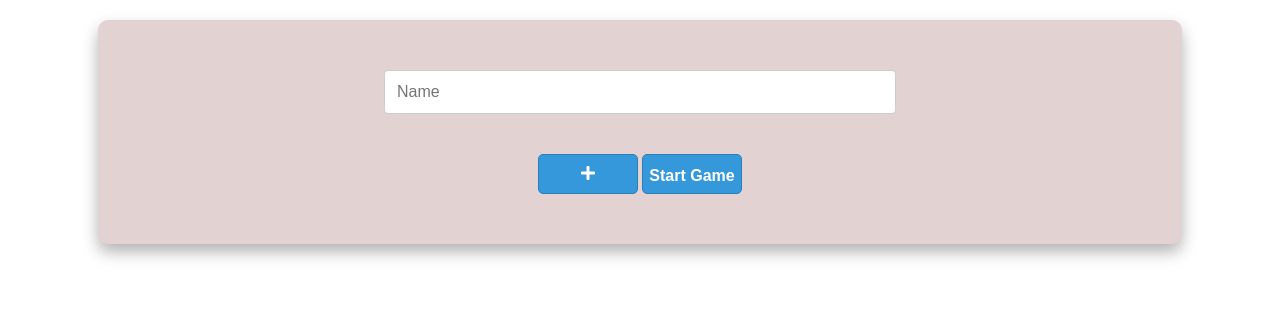
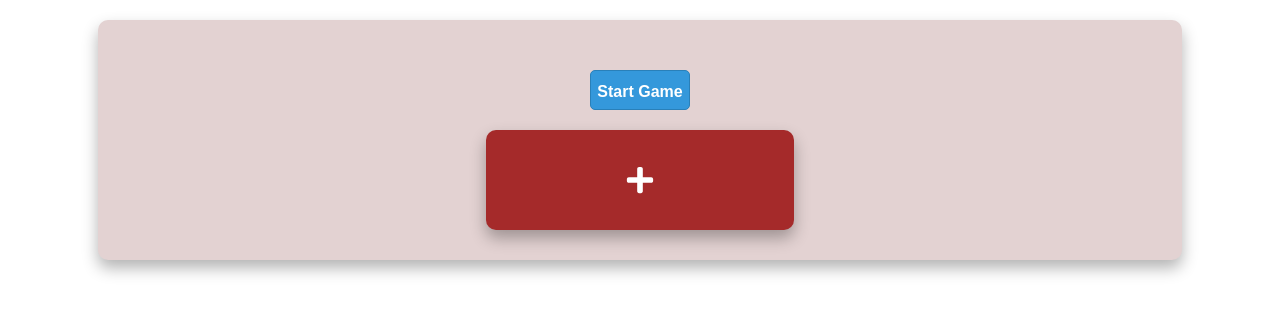
Before and after one commit to MichaelBusso/Get-to-100, a React (Create React App) app: page / in a window 1280 px wide. Shown: the top 314 px of the page. Built offline with nearby package versions, Linux system fonts and the light colour scheme.

Commit message:
27/11/2023 13:35

```diff
--- a/src/components/Login.jsx
+++ b/src/components/Login.jsx
@@ -5,7 +5,7 @@ import React, { useState } from 'react';
 
 const Login = ({ setGameStarted, gamePlayers }) => {
 
-    const joinsTheGameHandler = (player) => {
+    const joinsTheGameHandler = (player, e) => {
         if (!player.inGame) {
             player.index = gamePlayers.length;
             player.number = Math.floor(Math.random() * 10);
@@ -25,14 +25,10 @@ const Login = ({ setGameStarted, gamePlayers }) => {
         return storedData ? JSON.parse(storedData) : [];
     }
 
-    const [name, setName] = useState('');
     const [users, setUsers] = useState(getFromLocalStorage('users'));
 
-    const inputChangeHandler = (event) => {
-        setName(event.target.value);
-    }
-
     const addHandler = () => {
+        const name = prompt('Enter new user name')
         if (name === '') {
             return alert('Invalid name!');
         }
@@ -43,21 +39,10 @@ const Login = ({ setGameStarted, gamePlayers }) => {
         myUsers.push({ name: name, scores: [], id: users.length, inGame: false });
         localStorage.setItem('users', JSON.stringify(myUsers));
         setUsers(myUsers);
-        setName('');
     }
 
     return (
         <div className='loginContainer'>
-            <input
-                type="text"
-                value={name}
-                onChange={inputChangeHandler}
-                placeholder='Name'
-            />
-            <Button
-                action={addHandler}
-                value={<FaPlus />}
-            />
             <Button
                 action={setGameStarted}
                 value='Start Game'
@@ -73,8 +58,10 @@ const Login = ({ setGameStarted, gamePlayers }) => {
                         <p>{user.scores.join(' , ')}</p>
                     </div>
                 ))}
+                <div className='addPlayerButton' onClick={addHandler}>
+                    <FaPlus />
+                </div>
             </div>
-
         </div>
     )
 }
--- a/src/components/components style/Login.css
+++ b/src/components/components style/Login.css
@@ -28,9 +28,10 @@ input {
     box-sizing: border-box;
 }
 
-.playerContainer {
+.playerContainer,
+.addPlayerButton {
     width: 30%;
-    height: auto;
+    min-height: 100px;
     background-color: brown;
     color: #fff;
     border-radius: 10px;
@@ -38,7 +39,15 @@ input {
     user-select: none;
 }
 
-.playerContainer:hover {
+.addPlayerButton {
+    display: flex;
+    justify-content: center;
+    align-items: center;
+    font-size: 30px;
+}
+
+.playerContainer:hover,
+.addPlayerButton:hover {
     cursor: pointer;
     opacity: 0.8;
 }
```
